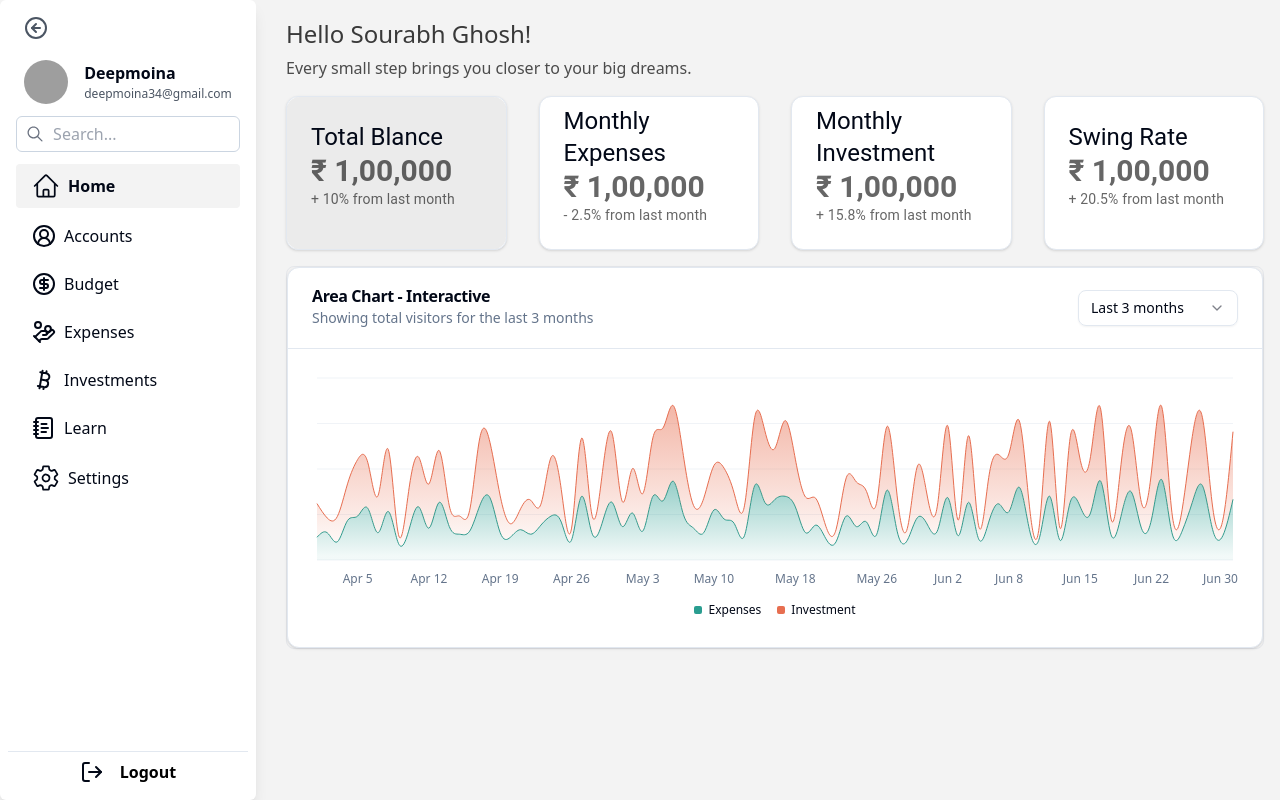
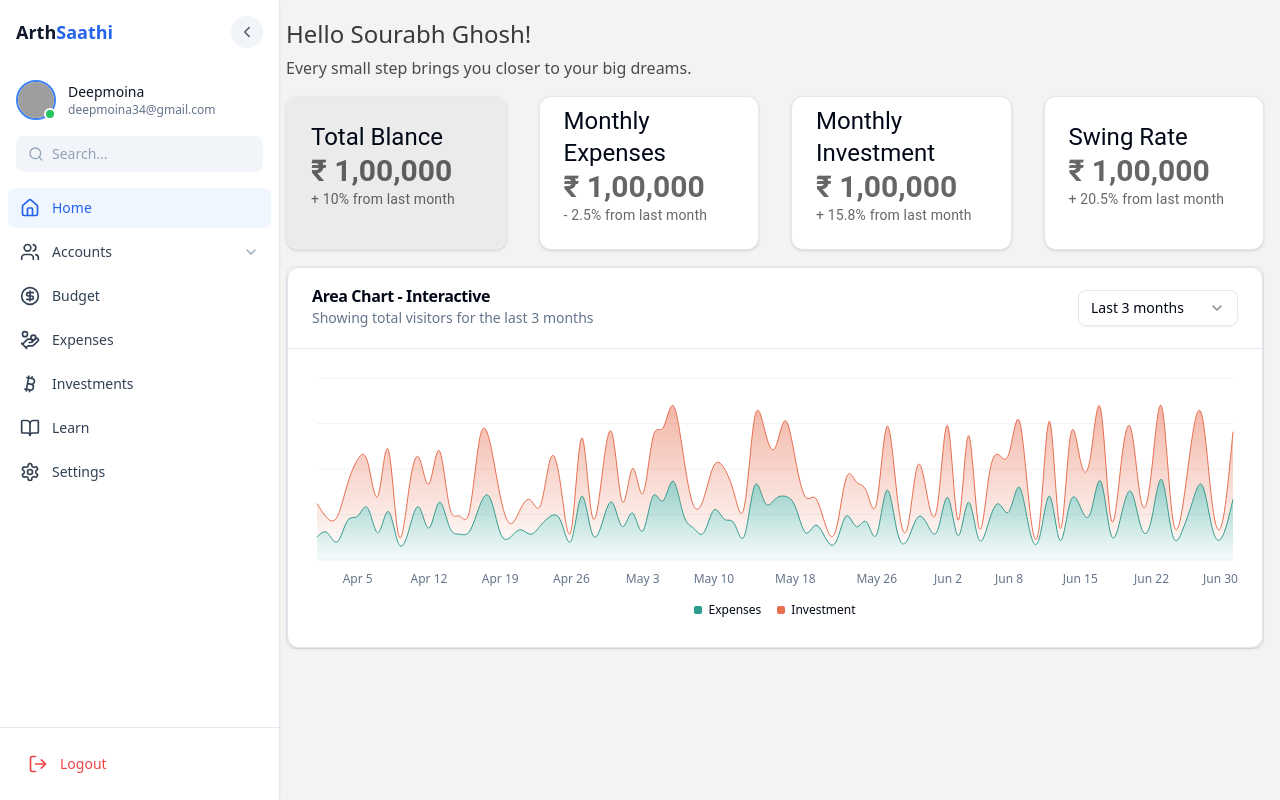
Before and after one commit to abhinov956tech-developer/ArthSaathi, a React (Vite) app in the folder Frontend/: page / in a window 1280 px wide. Both pictures are taken after a click on the button 40 px from the left and 28 px from the top of the page. Built offline with nearby package versions, Linux system fonts and the light colour scheme; grey boxes are pictures that could not be loaded; a web font is replaced by a local one.

Commit message:
sidebar improvement

```diff
--- a/Frontend/src/components/sidebar/Sidebar.jsx
+++ b/Frontend/src/components/sidebar/Sidebar.jsx
@@ -1,83 +1,90 @@
-import { useState } from "react";
+import { useState, useEffect } from "react";
 import PropTypes from "prop-types";
 import { Link, useLocation, useNavigate } from "react-router-dom";
-import { IoSettingsOutline } from "react-icons/io5";
-import { HiOutlineHome } from "react-icons/hi2";
-import { IoIosSearch, IoIosArrowUp, IoIosArrowDown } from "react-icons/io";
-import { Bitcoin, CircleArrowLeft, CircleArrowRight, CircleDollarSign, CircleUserRound, HandCoins, LogOut, NotebookText } from "lucide-react";
+import { motion, AnimatePresence } from "framer-motion";
+import {
+  Home,
+  Users,
+  CircleDollarSign,
+  HandCoins,
+  Bitcoin,
+  BookOpen,
+  Settings,
+  Search,
+  ChevronLeft,
+  ChevronRight,
+  Plus,
+  LogOut,
+  FileText,
+  ChevronDown,
+  ChevronUp
+} from "lucide-react";
+import { cn } from "../../lib/utils";
+
 
 const Sidebar = ({ isExpanded, toggleSidebar }) => {
   const location = useLocation();
   const navigate = useNavigate();
   const [activeSubmenu, setActiveSubmenu] = useState(null);
   const [searchQuery, setSearchQuery] = useState("");
+  const [hoveredItem, setHoveredItem] = useState(null);
 
-  const toggleSubmenu = (menuName) => {
+  // Close submenu when sidebar is collapsed
+  useEffect(() => {
+    if (!isExpanded) {
+      setActiveSubmenu(null);
+    }
+  }, [isExpanded]);
+
+  const toggleSubmenu = (e, menuName) => {
+    e.stopPropagation();
     setActiveSubmenu(activeSubmenu === menuName ? null : menuName);
   };
 
   const menuItems = [
     {
       name: "Home",
-      icon: (
-        <span className="text-[28px]">
-          <HiOutlineHome />
-        </span>
-      ),
+      icon: <Home size={20} />,
       link: "/",
     },
     {
       name: "Accounts",
-      icon: (
-      <span className="text-[28px]">
-        <CircleUserRound />
-      </span>
-      ),
+      icon: <Users size={20} />,
       link: "/accounts",
+      hasSubmenu: true,
+      submenuItems: [
+        { name: "All Accounts", link: "/all-account", icon: <FileText size={16} /> },
+        {
+          name: "Add New Account",
+          link: "/add-new-account",
+          icon: <Plus size={16} />,
+          accent: true,
+        },
+      ],
     },
     {
       name: "Budget",
-        icon: (
-          <span className="text-[28px]">
-            <CircleDollarSign />
-          </span>
-        ),
+      icon: <CircleDollarSign size={20} />,
       link: "/budget",
     },
     {
       name: "Expenses",
-        icon: (
-          <span className="text-[28px]">
-            <HandCoins />
-          </span>
-        ),
+      icon: <HandCoins size={20} />,
       link: "/expenses",
     },
     {
       name: "Investments",
-        icon: (
-          <span className="text-[28px]">
-            <Bitcoin />
-          </span>
-        ),
+      icon: <Bitcoin size={20} />,
       link: "/investment",
     },
     {
       name: "Learn",
-        icon: (
-          <span className="text-[28px]">
-            <NotebookText />
-          </span>
-        ),
+      icon: <BookOpen size={20} />,
       link: "/learn",
     },
     {
       name: "Settings",
-      icon: (
-        <span className="text-[28px]">
-          <IoSettingsOutline />
-        </span>
-      ),
+      icon: <Settings size={20} />,
       link: "/settings",
     },
   ];
@@ -87,161 +94,199 @@ const Sidebar = ({ isExpanded, toggleSidebar }) => {
   );
 
   return (
-    <div
-      className={`fixed rounded-md h-full bg-white shadow-lg ${
-        isExpanded ? "w-64" : "w-20"
-      } flex flex-col justify-between transition-all duration-300`}
+    <div className="relative h-full">
+      <motion.div
+        initial={{ width: isExpanded ? 280 : 80 }}
+        animate={{ width: isExpanded ? 280 : 80 }}
+        transition={{ duration: 0.3, ease: "easeInOut" }}
+        className="fixed h-full bg-white dark:bg-slate-900 border-r border-slate-200 dark:border-slate-800 shadow-sm flex flex-col"
       >
-      {/* Sidebar Header */}
-      <div
-        className={`px-4 flex items-center mt-4 ${
-          isExpanded ? "justify-start ml-2" : "justify-center"
-        }`}
+        {/* Sidebar Header with Toggle */}
+        <div className="p-4 flex items-center justify-between">
+          {isExpanded && (
+            <motion.div
+              initial={{ opacity: 0 }}
+              animate={{ opacity: 1 }}
+              transition={{ delay: 0.1 }}
+              className="font-bold text-lg text-slate-900 dark:text-white"
             >
+              Arth<span className="text-blue-600">Saathi</span>
+            </motion.div>
+          )}
           <button
             onClick={toggleSidebar}
-          className="text-gray-600 hover:text-black transition-colors"
+            className={cn(
+              "flex items-center justify-center w-8 h-8 rounded-full bg-slate-100 dark:bg-slate-800 text-slate-600 dark:text-slate-300 hover:bg-slate-200 dark:hover:bg-slate-700 transition-colors",
+              !isExpanded && "mx-auto"
+            )}
           >
-          {isExpanded ? (
-            <span className="text-[20px]">
-              <CircleArrowLeft />
-            </span>
-          ) : (
-            <span className="text-[20px]">
-              <CircleArrowRight />
-            </span>
-          )}
+            {isExpanded ? <ChevronLeft size={18} /> : <ChevronRight size={18} />}
           </button>
         </div>
 
-      <div className="flex items-center justify-center mt-5">
-        <div className="flex items-center space-x-4">
+        {/* User Profile */}
+        <div className={cn("p-4", !isExpanded && "flex justify-center")}>
+          <div className="flex items-center gap-3">
+            <div className="relative">
               <img
                 src="https://image.lexica.art/full_webp/0141d1f8-c79e-45da-8644-08f40a167e2f"
                 alt="User Avatar"
-            className={`rounded-full object-cover ${
-              isExpanded ? "w-11 h-11" : "w-11 h-11"
-            }`}
+                className="w-10 h-10 rounded-full object-cover border-2 border-blue-500"
               />
+              <div className="absolute bottom-0 right-0 w-3 h-3 bg-green-500 rounded-full border-2 border-white dark:border-slate-900"></div>
+            </div>
             {isExpanded && (
-            <div className="flex flex-row items-center">
-              <span className="flex flex-col">
-                <h3 className="text-[16px] font-semibold">Deepmoina</h3>
-                <p className="text-[12px] text-gray-600">deepmoina34@gmail.com</p>
-              </span>
-            </div>
+              <motion.div
+                initial={{ opacity: 0, x: -10 }}
+                animate={{ opacity: 1, x: 0 }}
+                transition={{ delay: 0.2 }}
+              >
+                <p className="font-medium text-sm text-slate-900 dark:text-white">Deepmoina</p>
+                <p className="text-xs text-slate-500 dark:text-slate-400 truncate max-w-[160px]">
+                  deepmoina34@gmail.com
+                </p>
+              </motion.div>
             )}
           </div>
         </div>
 
         {/* Search Bar */}
-      <div className="flex items-center justify-center mt-3">
+        <div className={cn("px-4 mb-2", !isExpanded && "flex justify-center")}>
           {isExpanded ? (
-          <div className="flex items-center border w-56 h-9 border-slate-300 rounded-md">
-            <IoIosSearch className="text-gray-500 text-[24px] ml-2" />
+            <div className="relative">
+              <Search size={16} className="absolute left-3 top-1/2 transform -translate-y-1/2 text-slate-400" />
               <input
                 type="text"
                 placeholder="Search..."
                 value={searchQuery}
                 onChange={(e) => setSearchQuery(e.target.value)}
-              className="ml-2 bg-transparent text-black placeholder-gray-400 focus:outline-none w-full"
+                className="w-full pl-9 pr-3 py-2 bg-slate-100 dark:bg-slate-800 border-none rounded-lg text-sm text-slate-900 dark:text-white placeholder-slate-400 focus:outline-none focus:ring-2 focus:ring-blue-500"
               />
             </div>
           ) : (
-          <button className="p-2 rounded-md hover:bg-[#F3F3F3] text-[28px] justify-center">
-            <IoIosSearch className="text-gray-500" />
+            <button className="w-10 h-10 rounded-lg bg-slate-100 dark:bg-slate-800 flex items-center justify-center text-slate-500 hover:bg-slate-200 dark:hover:bg-slate-700 transition-colors">
+              <Search size={18} />
             </button>
           )}
         </div>
 
-      {/* Menu */}
-      <div className="flex-grow overflow-auto mt-3 justify-center">
-        <div
-          className={`space-y-2 px-4 ${
-            !isExpanded && "items-center flex flex-col justify-center w-auto"
-          }`}
-        >
+        {/* Navigation Menu */}
+        <div className="flex-grow overflow-y-auto px-2 py-2 space-y-1">
           {filteredMenuItems.map((item) => {
             const isActiveParent =
               location.pathname === item.link ||
               (item.hasSubmenu &&
-                item.submenuItems.some(
+                item.submenuItems?.some(
                   (subItem) => location.pathname === subItem.link
                 ));
 
             return (
-              <div key={item.name} className="relative">
-                {item.hasSubmenu ? (
-                  <div>
+              <div key={item.name}>
+                <div
+                  className="relative"
+                  onMouseEnter={() => !isExpanded && setHoveredItem(item.name)}
+                  onMouseLeave={() => setHoveredItem(null)}
+                >
                   <button
                     onClick={() => navigate(item.link)}
-                      className={`flex items-center w-full px-4 py-2 rounded ${
+                    className={cn(
+                      "w-full flex items-center gap-3 px-3 py-2.5 rounded-lg text-left transition-colors",
                       isActiveParent
-                          ? "bg-[#F3F3F3] font-semibold"
-                          : "hover:bg-[#F3F3F3]"
-                      }`}
+                        ? "bg-blue-50 dark:bg-blue-900/20 text-blue-600 dark:text-blue-400 font-medium"
+                        : "text-slate-700 dark:text-slate-300 hover:bg-slate-100 dark:hover:bg-slate-800",
+                      !isExpanded && "justify-center"
+                    )}
                   >
-                      <span className="flex items-center gap-2">
-                        <span className="text-[28px]">{item.icon}</span>
-                        {isExpanded && <span>{item.name}</span>}
+                    <span className={cn(
+                      "flex-shrink-0",
+                      isActiveParent && "text-blue-600 dark:text-blue-400"
+                    )}>
+                      {item.icon}
                     </span>
+
                     {isExpanded && (
-                        <span
-                        className="ml-16"
-                          onClick={(e) => {
-                            e.stopPropagation();
-                            toggleSubmenu(item.name);
-                          }}
+                      <span className="text-sm flex-grow">{item.name}</span>
+                    )}
+
+                    {isExpanded && item.hasSubmenu && (
+                      <button
+                        onClick={(e) => toggleSubmenu(e, item.name)}
+                        className="text-slate-400 hover:text-slate-600 dark:hover:text-slate-200"
                       >
                         {activeSubmenu === item.name ? (
-                            <IoIosArrowUp />
+                          <ChevronUp size={16} />
                         ) : (
-                            <IoIosArrowDown />
+                          <ChevronDown size={16} />
                         )}
-                        </span>
+                      </button>
                     )}
                   </button>
 
+                  {/* Tooltip for collapsed sidebar */}
+                  {!isExpanded && hoveredItem === item.name && (
+                    <div className="absolute left-full ml-2 z-10 bg-white dark:bg-slate-800 shadow-md rounded-md px-3 py-1.5 text-sm whitespace-nowrap">
+                      {item.name}
+                    </div>
+                  )}
+
                   {/* Submenu */}
-
+                  <AnimatePresence>
+                    {isExpanded && activeSubmenu === item.name && (
+                      <motion.div
+                        initial={{ opacity: 0, height: 0 }}
+                        animate={{ opacity: 1, height: "auto" }}
+                        exit={{ opacity: 0, height: 0 }}
+                        transition={{ duration: 0.2 }}
+                        className="overflow-hidden"
+                      >
+                        <div className="pl-9 pr-2 py-1 space-y-1">
+                          {item.submenuItems?.map((subItem) => (
+                            <Link
+                              key={subItem.name}
+                              to={subItem.link}
+                              className={cn(
+                                "flex items-center gap-2 px-3 py-2 text-sm rounded-md transition-colors",
+                                location.pathname === subItem.link
+                                  ? "bg-blue-50 dark:bg-blue-900/20 text-blue-600 dark:text-blue-400 font-medium"
+                                  : "text-slate-600 dark:text-slate-400 hover:bg-slate-100 dark:hover:bg-slate-800",
+                                subItem.accent && "text-blue-600 dark:text-blue-400"
+                              )}
+                            >
+                              <span className={cn(
+                                subItem.accent && "text-blue-600 dark:text-blue-400"
+                              )}>
+                                {subItem.icon}
+                              </span>
+                              <span>{subItem.name}</span>
+                            </Link>
+                          ))}
                         </div>
-                ) : (
-                  <Link
-                    to={item.link}
-                    className={`flex items-center gap-2 px-4 py-2 rounded ${
-                      location.pathname === item.link
-                        ? "bg-[#F3F3F3] font-semibold"
-                        : "hover:bg-[#F3F3F3]"
-                    }`}
-                  >
-                    {item.icon}
-                    {isExpanded && item.name}
-                  </Link>
+                      </motion.div>
                     )}
+                  </AnimatePresence>
+                </div>
               </div>
             );
           })}
         </div>
-      </div>
 
         {/* Footer */}
-      <div className="px-2">
-        <div className="flex items-end justify-center pb-4 border-t">
-          <div className="flex items-center space-x-4 flex-row mt-2 justify-center">
-          <LogOut />
-            {isExpanded && (
-              <footer className="flex flex-row gap-2">
-                <span>
-                  <button className="text-black font-semibold">Logout</button>
-                </span>
-              </footer>
+        <div className="mt-auto border-t border-slate-200 dark:border-slate-800 p-4">
+          <button
+            className={cn(
+              "flex items-center gap-3 w-full px-3 py-2.5 rounded-lg text-red-500 hover:bg-red-50 dark:hover:bg-red-900/20 transition-colors",
+              !isExpanded && "justify-center"
             )}
+          >
+            <LogOut size={20} />
+            {isExpanded && <span className="text-sm font-medium">Logout</span>}
+          </button>
         </div>
-        </div>
-      </div>
+      </motion.div>
     </div>
   );
 };
+
 Sidebar.propTypes = {
   isExpanded: PropTypes.bool.isRequired,
   toggleSidebar: PropTypes.func.isRequired,
```
Lines whose indentation alone changed are shown as unchanged.
